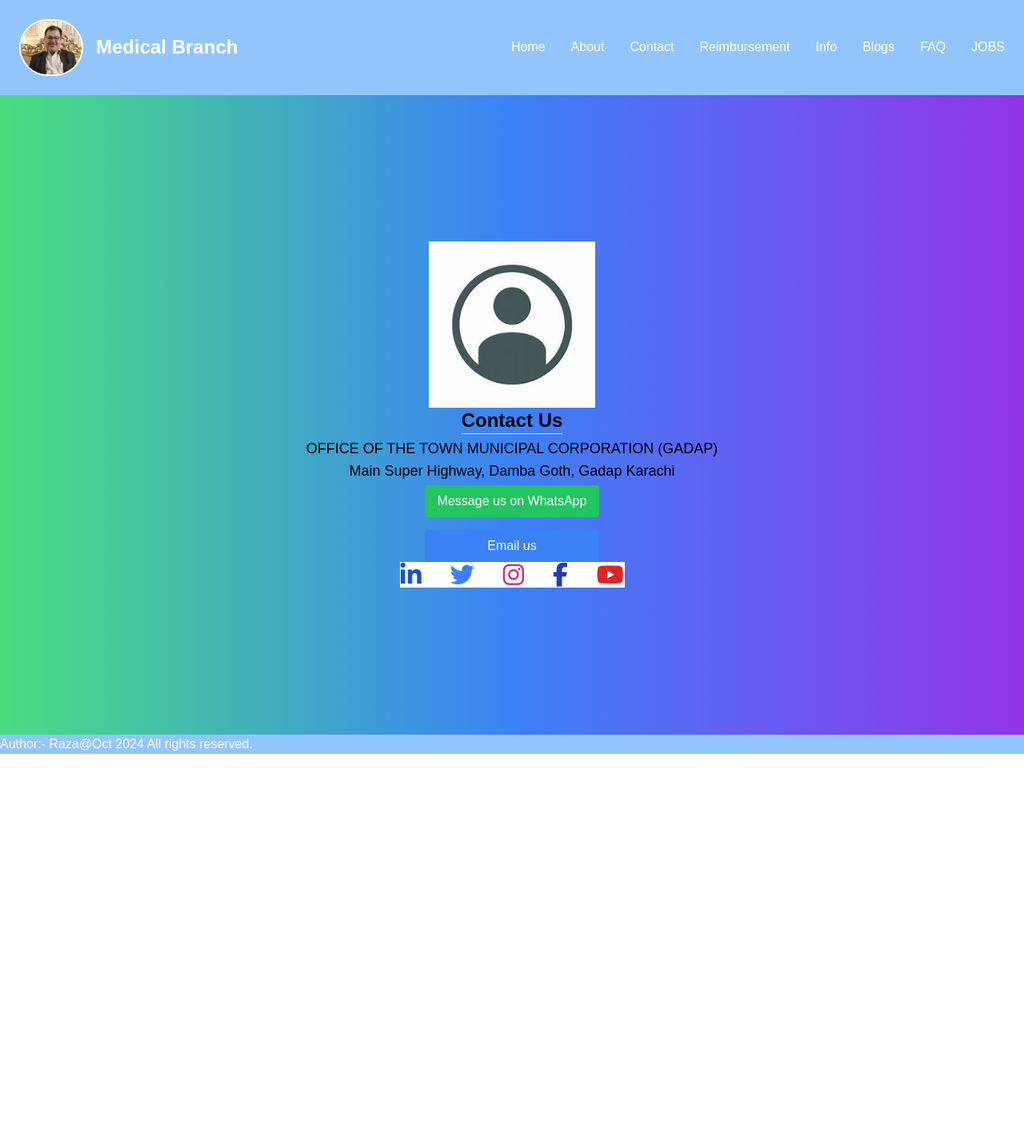
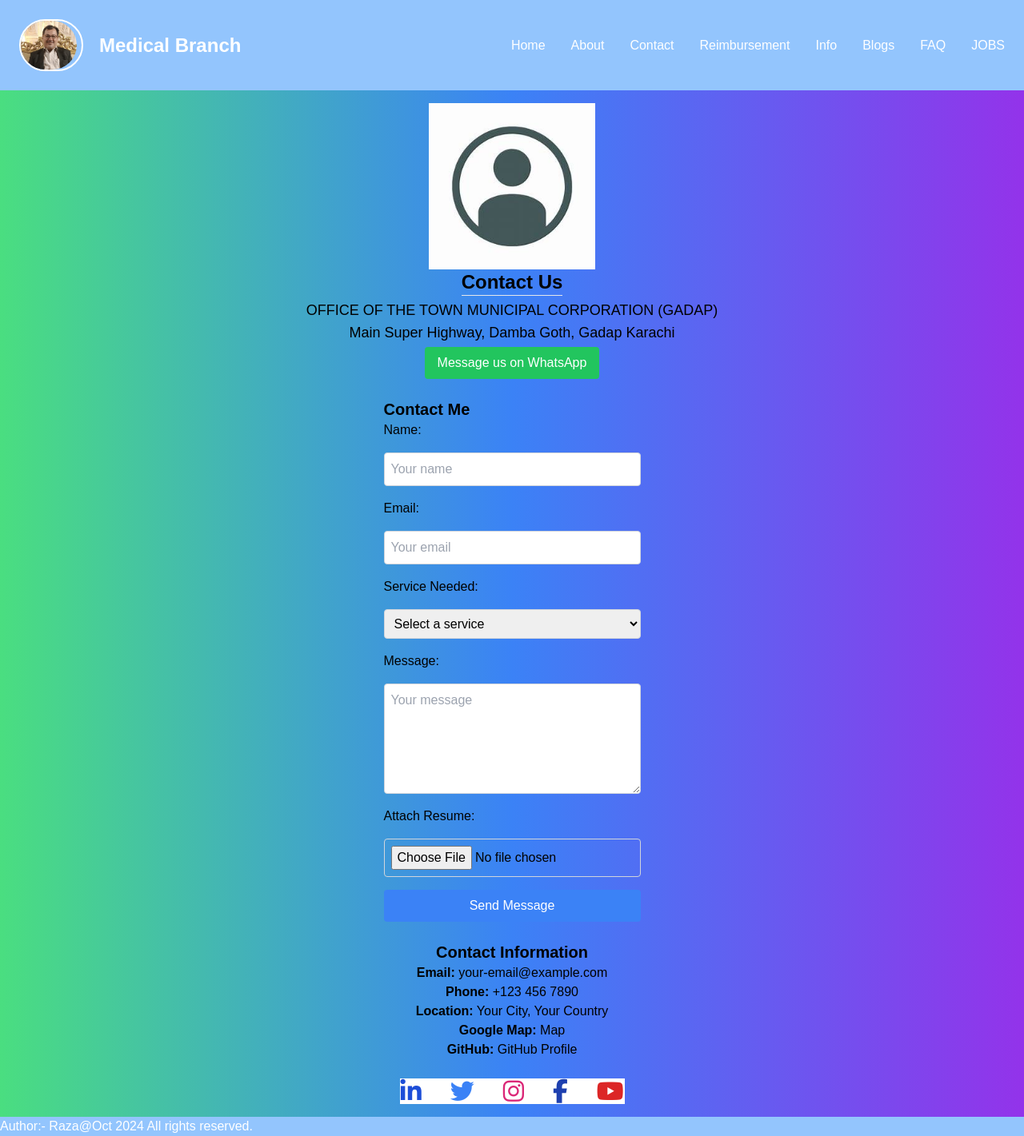
Before and after one commit to Raza1974/medical-Id, a Next.js app: page /contact-us in a window 1280 px wide. Shown: the whole page at 80% size. Before the commit the page ends 943 px from the top, so only its background shows below. Built offline with nearby package versions, Linux system fonts and the light colour scheme.

Commit message:
first commit

```diff
--- a/next.config.mjs
+++ b/next.config.mjs
@@ -1,4 +1,6 @@
 /** @type {import('next').NextConfig} */
-const nextConfig = {};
+const nextConfig = { images: {
+    domains: ['th.bing.com'], // Add the domain here
+  },};
 
 export default nextConfig;
--- a/src/app/about-us/page.tsx
+++ b/src/app/about-us/page.tsx
@@ -1,21 +1,25 @@
+import Image from "next/image";
+import React from "react";
+
 export default function Home() {
   return (
     <div className="min-h-screen flex flex-col justify-between bg-gradient-to-r from-green-400 via-blue-500 to-purple-600">
-
-        <img
+      <nav>
+        <Image
           src="/image/about us.jpg"
           alt="About"
-          className="w-1/6 h-auto mx-auto"  // Reduced width to 50% and auto height, centered
+          width={150}   // Added width for next/image
+          height={150}  // Added height for next/image
+          className="w-1/6 h-auto mx-auto"  // Keeps responsive size
+        />
 
-        />
-        <h1 className="text-4xl font-bold">About Us</h1>
-        <p className="text-lg mt-2">
+        <h1 className="text-4xl font-bold text-center">About Us</h1>
+        <p className="text-lg mt-2 text-center">
           This is a simple Next.js application with Tailwind CSS for styling and Geist UI for components.
         </p>
 
-
         {/* Social Icons placed before the footer */}
-      <div className="social-icons  space-x-7 py-3 bg-white">
+        <div className="flex justify-center space-x-7 py-3 bg-white">
           <span>
             <a href="https://www.linkedin.com/feed/" title="LinkedIn" target="_blank" rel="noopener noreferrer">
               <i className="fab fa-linkedin-in text-blue-700 text-3xl"></i>
@@ -42,8 +46,7 @@ export default function Home() {
             </a>
           </span>
         </div>
-
-
+      </nav>
     </div>
   );
 }
--- a/src/app/components/footer.tsx
+++ b/src/app/components/footer.tsx
@@ -1,3 +1,5 @@
+
+import React from "react";
 
 
 export default function Footer() {
--- a/src/app/components/header.tsx
+++ b/src/app/components/header.tsx
@@ -1,21 +1,21 @@
-
-
+import Image from "next/image";
 import React from "react";
-
-
 import Link from "next/link";
 
 export default function Header() {
   return (
     <header className="p-4 sm:p-6 text-white bg-blue-300 shadow-md">
       <div className="container mx-auto flex flex-col sm:flex-row items-center justify-between">
-        <div className="flex items-center space-x-4">
-          <img
-            src="/image/profile2.jpg"
-            alt="Profile Pic"
-            width={70}
-            className="border-2 border-white rounded-full sm:w-20"
-          />
+        <div className="flex items-center space-x-5">
+          <div className="border-2 border-white rounded-full sm:w-20">
+            <Image
+              src="/image/profile2.jpg"
+              alt="Profile Pic"
+              width={70}
+              height={70} // Added height property
+              className="rounded-full"
+            />
+          </div>
           <h1 className="text-lg sm:text-2xl font-bold">Medical Branch</h1>
         </div>
         <nav className="mt-4 sm:mt-0">
@@ -47,7 +47,7 @@ export default function Header() {
             </li>
             <li>
               <Link href="/health-blogs" className="transition duration-300 hover:text-yellow-300" aria-label="Health Blogs">
-               Blogs
+                Blogs
               </Link>
             </li>
             <li>
--- a/src/app/contact-us/page.tsx
+++ b/src/app/contact-us/page.tsx
@@ -1,24 +1,32 @@
+import Image from "next/image";
+import React from "react";
 
 export default function Home() {
   return (
     <div className="flex flex-col items-center justify-center min-h-screen p-4 bg-gradient-to-r from-green-400 via-blue-500 to-purple-600">
-      <img
+      {/* Image Section */}
+      <Image
         src="/image/contact.jpg"
         alt="Contact Us"
-        className="w-1/6 h-auto mx-auto"  // Reduced width to 50% and auto height, centered
+        width={150}  // You may want to add width/height for optimization
+        height={150}
+        className="w-1/6 h-auto mx-auto"
+      />
 
-      />
-      <h1 className="text-2xl font-bold mb-1">Contact Us <hr></hr></h1>
+      {/* Contact Us Heading */}
+      <h1 className="text-2xl font-bold mb-1">
+        Contact Us <hr />
+      </h1>
+
+      {/* Office Details */}
       <p className="text-lg text-center mb-1">
-                   OFFICE OF THE
-          		TOWN MUNICIPAL CORPORATION
-                   (GADAP)
-<br></br>
-
+        OFFICE OF THE TOWN MUNICIPAL CORPORATION (GADAP)
+        <br />
         Main Super Highway, Damba Goth, Gadap Karachi
       </p>
+
+      {/* WhatsApp & Email Links */}
       <div className="flex flex-col space-y-4">
-        {/* WhatsApp Contact Option */}
         <a
           href="https://web.whatsapp.com/"
           target="_blank"
@@ -27,40 +35,105 @@ export default function Home() {
         >
           Message us on WhatsApp
         </a>
-        {/* Email Contact Option */}
-        <a
-          href="mailto:your-email@example.com?subject=Contact Us&body=Hello, I would like to get in touch."
-          className="bg-blue-500 text-white py-2 px-4 rounded text-center hover:bg-blue-600 transition"
+      </div>
+
+      {/* Contact Form */}
+      <div className="mt-6">
+        <h2 className="text-xl font-bold">Contact Me</h2>
+        <form
+          action="mailto:your-email@example.com"
+          method="post"
+          encType="multipart/form-data"
+          className="flex flex-col space-y-4"
         >
-          Email us
-        </a>
+          <label htmlFor="name">Name:</label>
+          <input
+            type="text"
+            id="name"
+            name="name"
+            placeholder="Your name"
+            required
+            className="p-2 border border-gray-300 rounded"
+          />
+
+          <label htmlFor="email">Email:</label>
+          <input
+            type="email"
+            id="email"
+            name="email"
+            placeholder="Your email"
+            required
+            className="p-2 border border-gray-300 rounded"
+          />
+
+          <label htmlFor="service">Service Needed:</label>
+          <select id="service" name="service" required className="p-2 border border-gray-300 rounded">
+            <option value="" disabled selected>Select a service</option>
+            <option value="suggestion">Suggestion</option>
+            <option value="complain-of-staff">Complain of Staff</option>
+            <option value="reimbursement-update">Reimbursement Update</option>
+            <option value="medicines-required">Medicines Required</option>
+            <option value="emergency-camp">Emergency Camp</option>
+            <option value="incharge-detail">Incharge Detail</option>
+          </select>
+
+          <label htmlFor="message">Message:</label>
+          <textarea
+            id="message"
+            name="message"
+            rows={5}
+            placeholder="Your message"
+            required
+            className="p-2 border border-gray-300 rounded"
+          />
+
+          <label htmlFor="resume">Attach Resume:</label>
+          <input
+            type="file"
+            id="resume"
+            name="resume"
+            accept=".pdf, .doc, .docx"
+            className="p-2 border border-gray-300 rounded"
+          />
+
+          <button
+            type="submit"
+            className="bg-blue-500 text-white py-2 px-4 rounded hover:bg-blue-600 transition"
+          >
+            Send Message
+          </button>
+        </form>
       </div>
-      {/* Social Icons placed before the footer */}
-      <div className="social-icons  space-x-7 py-3 bg-white">
 
-          <a href="https://www.linkedin.com/feed/"
-           title="LinkedIn"
-           target="_blank"
-            rel="noopener noreferrer">
+      {/* Contact Information */}
+      <div className="mt-6 text-center">
+        <h2 className="text-xl font-bold">Contact Information</h2>
+        <p><strong>Email:</strong> your-email@example.com</p>
+        <p><strong>Phone:</strong> +123 456 7890</p>
+        <p><strong>Location:</strong> Your City, Your Country</p>
+        <p>
+          <strong>Google Map:</strong> <a href="https://www.google.com/maps/place/Gadap+Town+Office/@24.977919,67.2591313,17z/data=!3m1!4b1!4m6!3m5!1s0x3eb349e012801351:0x3dcd4418c1a60c8d!8m2!3d24.977919!4d67.2617062!16s%2Fg%2F11cjj7k477?entry=ttu&g_ep=EgoyMDI0MTAxMy4wIKXMDSoASAFQAw%3D%3D" target="_blank" rel="noopener noreferrer">Map</a>
+        </p>
+        <p>
+          <strong>GitHub:</strong> <a href="https://github.com/" target="_blank" rel="noopener noreferrer">GitHub Profile</a>
+        </p>
+      </div>
+
+      {/* Social Icons Section */}
+      <div className="social-icons flex justify-center space-x-7 py-3 bg-white mt-6">
+        <a href="https://www.linkedin.com/in/rizviraza74/" title="LinkedIn" target="_blank" rel="noopener noreferrer" aria-label="LinkedIn">
           <i className="fab fa-linkedin-in text-blue-700 text-3xl"></i>
         </a>
-
-
-          <a href="https://www.twitter.com" title="Twitter" target="_blank" rel="noopener noreferrer">
+        <a href="https://www.twitter.com" title="Twitter" target="_blank" rel="noopener noreferrer" aria-label="Twitter">
           <i className="fab fa-twitter text-blue-500 text-3xl"></i>
         </a>
-
-
-          <a href="https://www.instagram.com" title="Instagram" target="_blank" rel="noopener noreferrer">
+        <a href="https://www.instagram.com" title="Instagram" target="_blank" rel="noopener noreferrer" aria-label="Instagram">
           <i className="fab fa-instagram text-pink-600 text-3xl"></i>
         </a>
-
-
-          <a href="https://www.facebook.com" title="Facebook" target="_blank" rel="noopener noreferrer">
+        <a href="https://www.facebook.com" title="Facebook" target="_blank" rel="noopener noreferrer" aria-label="Facebook">
           <i className="fab fa-facebook-f text-blue-800 text-3xl"></i>
         </a>
-
-          <a href="https://www.youtube.com" title="YouTube" target="_blank" rel="noopener noreferrer">
+        <a href="https://www.youtube.com" title="YouTube" target="_blank" rel="noopener noreferrer" aria-label="YouTube">
           <i className="fab fa-youtube text-red-600 text-3xl"></i>
         </a>
       </div>
--- a/src/app/faq/page.tsx
+++ b/src/app/faq/page.tsx
@@ -1,30 +1,49 @@
 import Link from 'next/link'; // Ensure you're importing the Link component
+import Image from "next/image";
+import React from "react";
 
 export default function Faq() {
   return (
     <section className="flex items-center justify-center min-h-screen p-16 bg-gradient-to-r from-green-400 via-blue-500 to-purple-600">
-    <div>
-        <h1 className="mb-4 text-3xl font-extrabold text-gray-900 "></h1>
+      <div className="max-w-xl mx-auto text-center">
+        <h1 className="mb-4 text-3xl font-extrabold text-gray-900">Frequently Asked Questions</h1>
 
-        <div className="mb-4 text-center childContainer bounce-in-right">
-          <div className="imageContainer">
-            <img
+        {/* FAQ Item */}
+        <div className="mb-8 bounce-in-right">
+          <div className="relative">
+            <Image
               src="/image/health tips.jpg"
               alt="Heart Health"
-              className="object-cover w-full h-40"
-
+              width={600} // Set your desired width
+              height={400} // Set your desired height
+              className="object-cover w-full h-40 rounded-md shadow-md"
             />
           </div>
-          <h2 className="text-xl font-semibold title">Eat Healthy</h2>
-          <p className="description">
-            You can help prevent  disease by following a Eat-healthy lifestyle.art.
+          <h2 className="mt-2 text-xl font-semibold">Eat Healthy</h2>
+          <p className="mb-4 text-gray-700">
+            You can help prevent diseases by following a healthy lifestyle.
           </p>
           <Link href="/blogs/health-1">
-            <button className="px-4 py-2 text-white transition bg-blue-500 rounded readMore hover:bg-blue-600">
+            <button className="px-4 py-2 text-white transition bg-blue-500 rounded hover:bg-blue-600" aria-label="Read more about healthy eating">
               Read More
             </button>
           </Link>
         </div>
+
+        {/* Additional FAQ Item */}
+        <div className="mb-8 bounce-in-right">
+          <h2 className="mt-2 text-xl font-semibold">Stay Active</h2>
+          <p className="mb-4 text-gray-700">
+            Regular physical activity can improve your overall health and well-being.
+          </p>
+          <Link href="/blogs/health-2">
+            <button className="px-4 py-2 text-white transition bg-blue-500 rounded hover:bg-blue-600" aria-label="Read more about staying active">
+              Read More
+            </button>
+          </Link>
+        </div>
+
+        {/* More FAQ items can be added here */}
       </div>
     </section>
   );
--- a/src/app/jobs/page.tsx
+++ b/src/app/jobs/page.tsx
@@ -1,19 +1,22 @@
+import Image from "next/image";
+import React from "react";
 
-
-
-export default function Home() {
-    return (
-      <div >
-
-         <img
-             src="https://th.bing.com/th?id=OIP.ofzs2v8Oeo-I8wVfvlWWqQHaFj&w=288&h=216&c=8&rs=1&qlt=90&o=6&dpr=1.5&pid=3.1&rm=2"
-             alt="Jobs"
-         />
-         <h1> Jobs </h1>
-         <p>This is a simple Next.js application with Tailwind CSS for styling and Geist UI for components.</p>
-
-
-
-  </div>
-    )
+export default function Jobs() {
+  return (
+<main>    <div className="flex flex-col items-center justify-center min-h-screen bg-gradient-to-r from-green-400 via-blue-500 to-purple-600 p-4">
+      <Image
+        src="https://th.bing.com/th?id=OIP.ofzs2v8Oeo-I8wVfvlWWqQHaFj&w=288&h=216&c=8&rs=1&qlt=90&o=6&dpr=1.5&pid=3.1&rm=2"
+        alt="A representation of job opportunities" // Improved alt text
+        width={288} // Set a width for the image
+        height={216} // Set a height for the image
+        className="rounded-lg" // Optional styling
+        priority // Optimize loading for the initial render
+      />
+      <h1 className="mt-4 text-3xl font-bold text-white text-center">Local Government Department</h1> {/* Responsive text size */}
+      <p className="mt-2 text-lg text-white text-center">
+        This is a simple Next.js application with Tailwind CSS for styling and Geist UI for components.
+      </p>
+    </div>
+    </main>
+  );
 }
--- a/src/app/layout.tsx
+++ b/src/app/layout.tsx
@@ -4,6 +4,7 @@ import "./globals.css";
 import Header from "./components/header";
 import Footer from "./components/footer";
 import '@fortawesome/fontawesome-free/css/all.min.css';
+
 
 const geistSans = localFont({
   src: "./fonts/GeistVF.woff",
--- a/src/app/medical-info/page.tsx
+++ b/src/app/medical-info/page.tsx
@@ -1,23 +1,20 @@
+import Image from "next/image";
+import React from "react";
 import Link from 'next/link'; // Ensure you're importing the Link component
-
 
 export default function Home() {
   return (
-
-    <div className="mb-4 text-center childContainerInformation bounce-in-right ">
-
-
+    <main className="mb-4 text-center childContainerInformation bounce-in-right">
       <div className="imageContainerInformation">
-            <img
+        <Image
           src="/image/medical branch.jpg"
           alt="Heart Health"
+          width={600} // Specify the width
+          height={400} // Specify the height
           className="object-cover w-full h-52"
         />
-            <p> Office Superintendent </p>
-      <h1> Town Municipal Corporation Gadap  District Malir Karachi  </h1>
-
-
-
+        <p>Office Superintendent</p>
+        <h1>Town Municipal Corporation Gadap, District Malir Karachi</h1>
 
         <Link href="/blogs/health-1">
           <button className="px-1 py-1 text-white transition bg-blue-500 rounded readMore hover:bg-blue-600">
@@ -25,9 +22,6 @@ export default function Home() {
           </button>
         </Link>
       </div>
-
-    </div>
+    </main>
   );
-
-
 }
--- a/src/app/medical/page.tsx
+++ b/src/app/medical/page.tsx
@@ -1,24 +1,18 @@
-
-import DataEntryTable from "../components/DataEntryTable"; // Replace with the correct path to the DataEntryTable component
+import React from "react";
+import DataEntryTable from "../components/DataEntryTable"; // Adjust the import path if necessary
 
 export default function Medical() {
   return (
-    <div>
-      <div>
     <div className="flex flex-col min-h-screen bg-gradient-to-r from-green-400 via-blue-500 to-purple-600">
-      <div className="flex flex-row justify-between items-center">
+      <header className="flex flex-row justify-between items-center p-4">
+        <p>Office Superintendent</p>
+        <h1 className="text-center">Town Municipal Corporation Gadap, District Malir Karachi</h1>
+      </header>
 
-            <p> Office Superintendent </p>
-      <h1> Town Municipal Corporation Gadap  District Malir Karachi  </h1>
-    </div>
       {/* Main Content - Data Entry Table */}
-
       <main className="flex-grow">
         <DataEntryTable />
-
       </main>
-      </div>
-      </div>
     </div>
   );
 }
--- a/src/app/page.tsx
+++ b/src/app/page.tsx
@@ -1,35 +1,28 @@
-import React from 'react';
-import Link from 'next/link'; // Ensure you're importing the Link component
-
+// pages/index.js or pages/home.js
+import Image from "next/image";
+import Link from 'next/link';
+import React from "react";
 
 export default function Home() {
   return (
-
-    <div className="mb-4 text-center childContainerInformation bounce-in-right ">
-
-
+    <main className="mb-4 text-center childContainerInformation bounce-in-right">
       <div className="imageContainerInformation">
-            <img
+        <Image
           src="/image/medical.jpg"
           alt="Heart Health"
+          width={600} // Specify the width
+          height={400} // Specify the height
           className="object-cover w-full h-52"
         />
-            <p> Office Superintendent </p>
-      <h1> Town Municipal Corporation Gadap  District Malir Karachi  </h1>
-
-
-
+        <p>Office Superintendent</p>
+        <h1>Town Municipal Corporation Gadap, District Malir Karachi</h1>
 
         <Link href="/blogs/health-1">
           <button className="px-1 py-1 text-white transition bg-blue-500 rounded readMore hover:bg-blue-600">
             Read More
           </button>
         </Link>
-
       </div>
-
-    </div>
+    </main>
   );
-
-
 }
```
Also changed, not shown: src/app/health-blogs/page.tsx (+33 -47 lines). Lines whose indentation alone changed are shown as unchanged.
